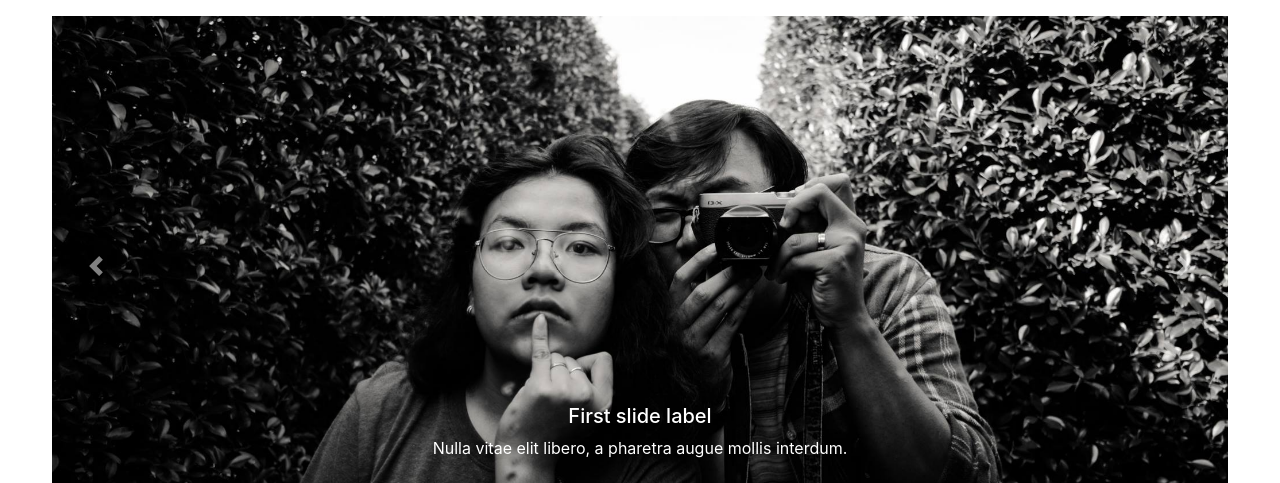
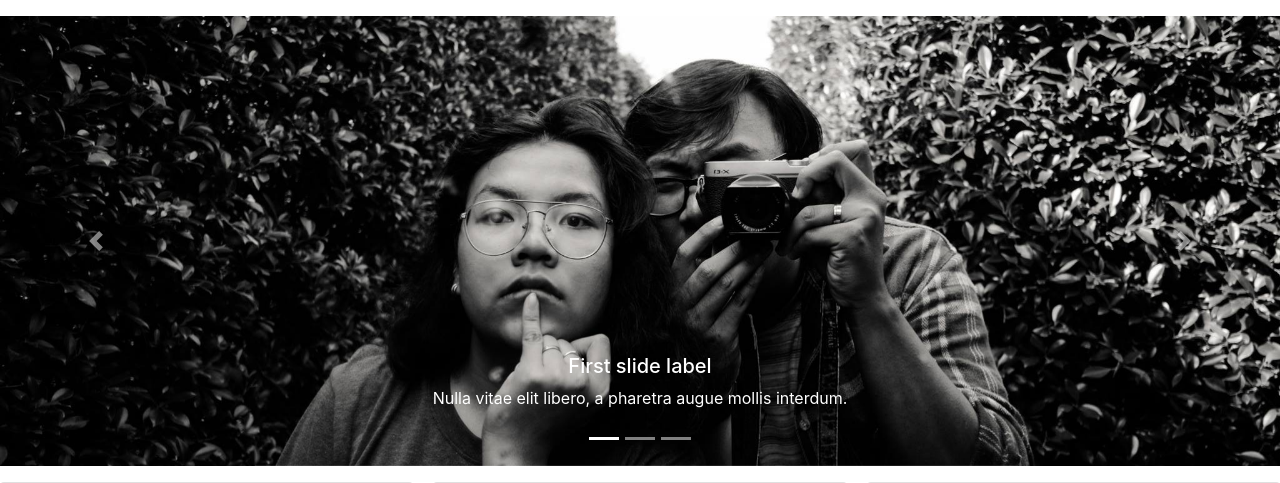
Before and after one commit to mlizking/ci_spms_project, a CodeIgniter app: page /ci_spms_project/index.php/home_controller in a window 1280 px wide. Shown: the part 58-541 px from the top of the page. Run offline with CodeIgniter, Linux system fonts and the light colour scheme; data comes from the database, SQL or seed files in the repository.

Commit message:
crop picture on carousel

```diff
--- a/application/views/layouts/carousel_view.php
+++ b/application/views/layouts/carousel_view.php
@@ -7,21 +7,21 @@
     </ol>
     <div class="carousel-inner text-center">
       <div class="carousel-item active">
-        <img src="<?php echo base_url(); ?>uploads/gg24.jpg" alt="Responsive image" style="height: 500px !important;">
+        <img src="<?php echo base_url(); ?>uploads/gg24.jpg" alt="Responsive image" class="centered-and-cropped" width=100% height="450">
         <div class="carousel-caption d-none d-md-block">
           <h5>First slide label</h5>
           <p>Nulla vitae elit libero, a pharetra augue mollis interdum.</p>
         </div>
       </div>
       <div class="carousel-item">
-        <img src="<?php echo base_url(); ?>uploads/gg33.jpg" alt="Responsive image" style="height: 500px !important;">
+        <img src="<?php echo base_url(); ?>uploads/gg33.jpg" alt="Responsive image" class="centered-and-cropped" width=100% height="450">
         <div class="carousel-caption d-none d-md-block">
           <h5>Second slide label</h5>
           <p>Lorem ipsum dolor sit amet, consectetur adipiscing elit.</p>
         </div>
       </div>
       <div class="carousel-item">
-        <img src="<?php echo base_url(); ?>uploads/gg13.jpg" alt="Responsive image" style="height: 500px !important;">
+        <img src="<?php echo base_url(); ?>uploads/gg13.jpg" alt="Responsive image" class="centered-and-cropped" width=100% height="450">
         <div class="carousel-caption d-none d-md-block">
           <h5>Third slide label</h5>
           <p>Praesent commodo cursus magna, vel scelerisque nisl consectetur.</p>
@@ -38,3 +38,9 @@
     </a>
   </div>
 </div>
+
+<style>
+  .centered-and-cropped {
+    object-fit: cover
+  }
+</style>
--- a/application/views/layouts/footer.php
+++ b/application/views/layouts/footer.php
@@ -39,7 +39,7 @@
 </noscript>
 
 
-<footer class="footer bg-light">
+<footer class="footer bg-dark text-white">
     <div class="footer-copyright text-center py-3">Social Photo Management System © 2019
         <a href="https://www.facebook.com/rukmanee">facebook</a>
     </div>
--- a/application/views/login_view.php
+++ b/application/views/login_view.php
@@ -6,7 +6,9 @@
 </head>
 <body>
     <?php $this->load->view('layouts/navbar'); ?>
+
     <center>
+
     <div class="col-sm-9 col-md-7 col-lg-5 mx-auto mb-5 mt-5 ml-5 mr-5">
         <div class="card text-center border-dark">
             <div class="card-header">
@@ -31,7 +33,9 @@
             </div>
         </div>
     <div>
+
     </center>
+
     <?php $this->load->view('layouts/footer'); ?>
     <?php $this->load->view('layouts/script_body'); ?>
 </body>
```
Also changed, not shown: application/views/register_view.php (+7 -1 lines). Lines whose indentation alone changed are shown as unchanged.
